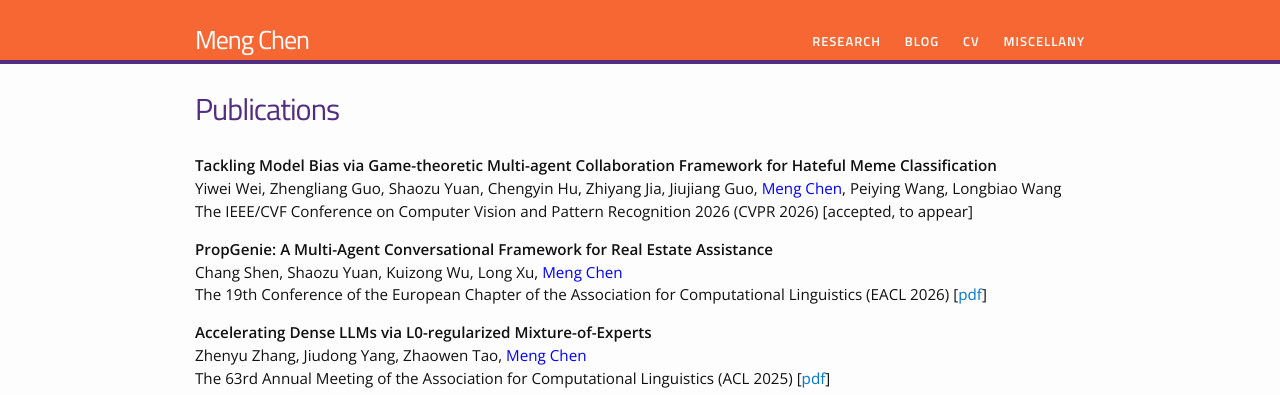
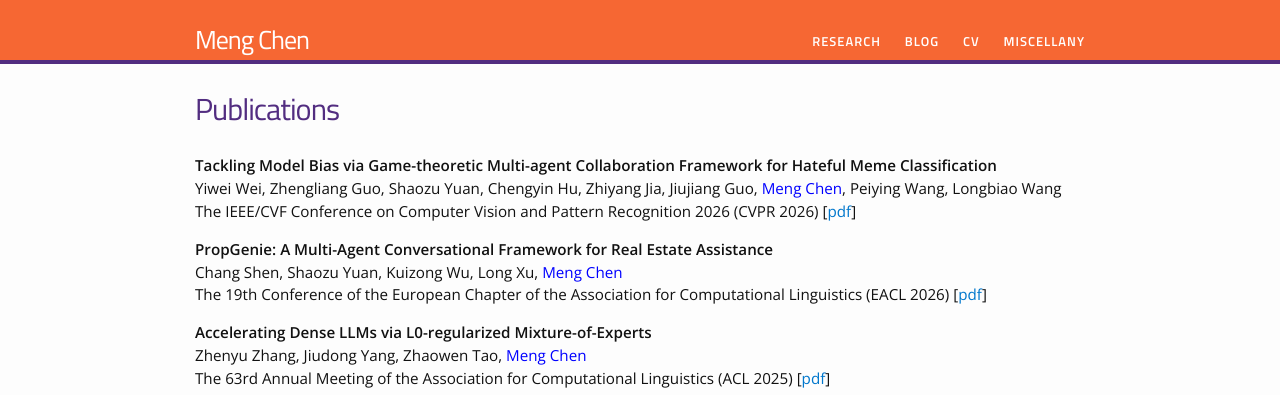
Before and after one commit to chenmengdx/chenmengdx.github.io, a Jekyll site: the page built from research.md, in a window 1280 px wide and 900 px high. Shown: the top 395 px of the window. Built offline with Jekyll 4.4.1, drawn with Linux system fonts in a browser that asks for light colours.

Commit message:
update publication link

```diff
--- a/research.md
+++ b/research.md
@@ -9,7 +9,7 @@ permalink: /research/
 <p>
 <b> Tackling Model Bias via Game-theoretic Multi-agent Collaboration Framework for Hateful Meme Classification </b> <br />
 Yiwei Wei, Zhengliang Guo, Shaozu Yuan, Chengyin Hu, Zhiyang Jia, Jiujiang Guo, <font color="blue">Meng Chen</font>, Peiying Wang, Longbiao Wang <br />
-The IEEE/CVF Conference on Computer Vision and Pattern Recognition 2026 (CVPR 2026) [accepted, to appear]
+The IEEE/CVF Conference on Computer Vision and Pattern Recognition 2026 (CVPR 2026) [<a href="../papers/CVPR-26.pdf">pdf</a>]
 </p>
 
 <p>
```
Also changed, not shown: 1 other file.
